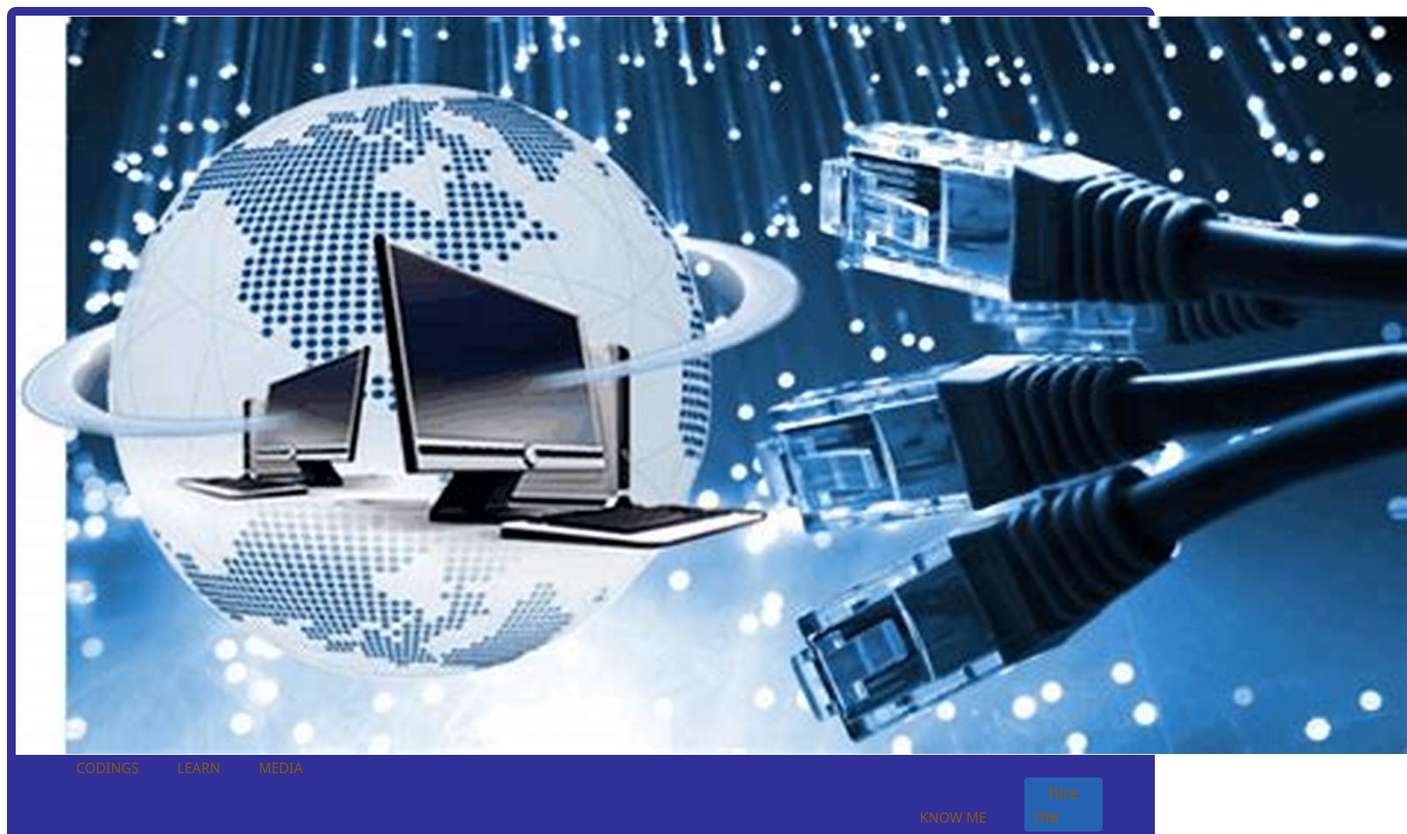
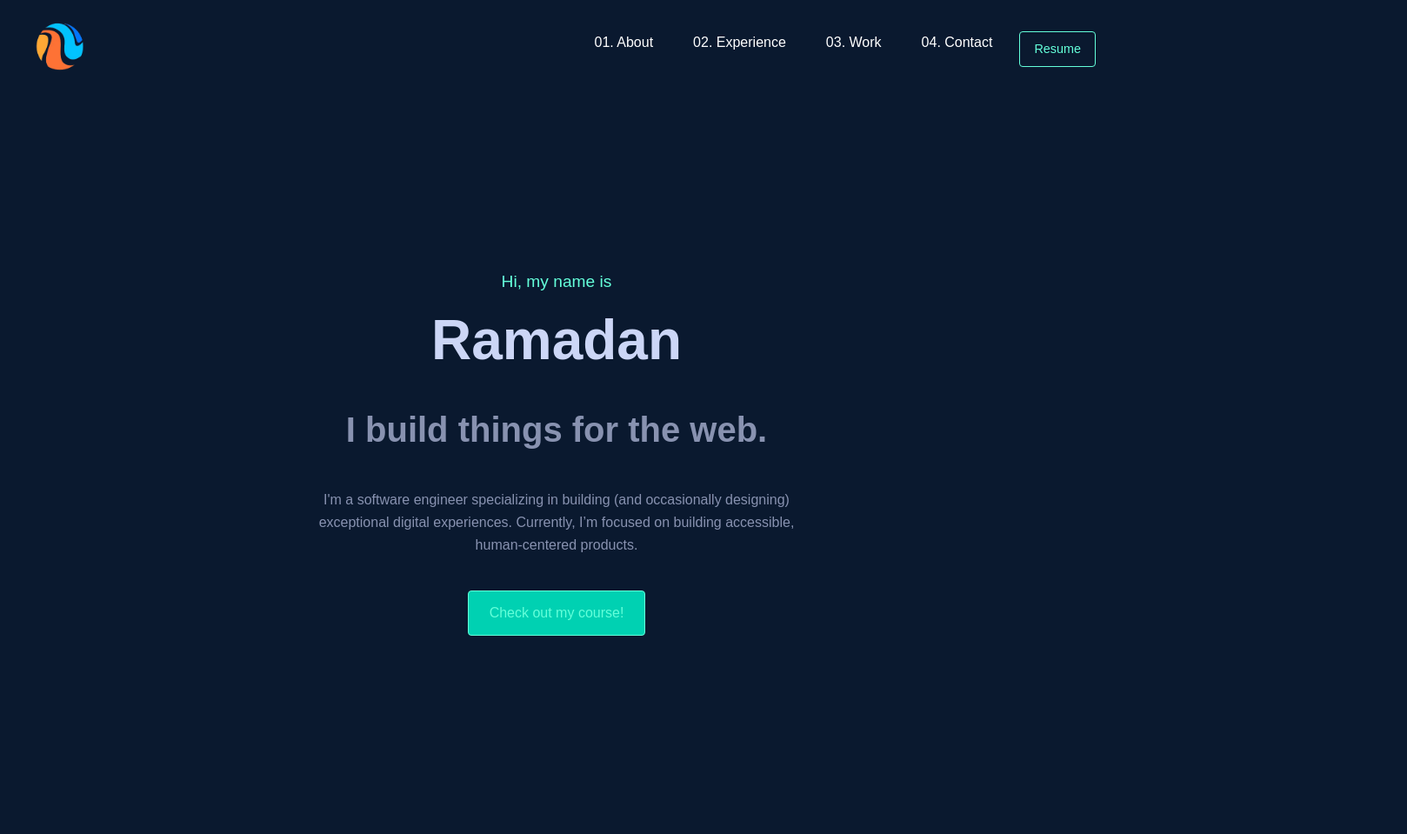
Before and after one commit to SHITTURAMADAN/ramadan, a plain HTML site: page index.html in a window 1280 px wide. Shown: the top 959 px of the page at 87% size, 1618 px wide, since content can reach past the window. After the commit the page ends 920 px from the top, so only its background shows below. Drawn offline with Linux system fonts and the light colour scheme.

Commit message:
Add files via upload

```diff
--- a/index.html
+++ b/index.html
@@ -1,68 +1,33 @@
 <!DOCTYPE html>
 <html lang="en">
 <head>
-    <meta charset="UTF-8">
-    <meta name="viewport" content="width=device-width, initial-scale=1.0">
-    <title>Raymoney developer blog </title>
-    <link rel="stylesheet" href="mystyle.css">
-    <link rel="stylesheet" href="codings.htm">
+  <meta charset="UTF-8">
+  <meta name="viewport" content="width=device-width, initial-scale=1.0">
+  <title>shittu site</title>
+  <link rel="stylesheet" href="style.css">
 </head>
 <body>
-    <div>
-        <div class="thediv">
-            <div class="navbar">
-                <img src="OIP.jpg" alt="company logo">
-            </div>
+    <header>
+        <nav>
+          <a href="#"><img src="image/logo3.png" alt="Site Logo" class="logo"></a>
+          <ul>
+            <li><a href="#about">01. About</a></li>
+            <li><a href="#experience">02. Experience</a></li>
+            <li><a href="#work">03. Work</a></li>
+            <li><a href="#contact">04. Contact</a></li>
+            <a href="resume.pdf" class="resume-btn">Resume</a>
+          </ul>
+        </nav>
+      </header>
 
-        <div class="link2">
-            <a href="codings.html">CODINGS</a>
-            <a href="learn.html">LEARN</a>
-            <a href="media.html">MEDIA</a>
-        </div>
-        <div class="links">
-            <a href="my_work.html"MY WORK></a>
-            <a href="know_me.html">KNOW ME</a>
-            <button><a href="">hire me</a></button>
-        </div>
-        <div class="name ">
-             <h4>Raymoney'DEVELOPER</h4>
-        </div>
-        <div class="inspiration">
-            <h2>
-                <span class="colour-change">
-            Software developers create software to meet user needs by employing diagrams and models,
-             writing code, and ensuring overall functionality. These professionals design, build,
-              and implement computer programs and applications. Applications software developers
-               focus on applications used on mobile devices and computer desktops.
-                Systems software developers create and oversee software used in network
-                 distribution, along with database, game, and web development. Software developers
-                 typically have bachelor's degrees in software development, computer science, or other related fields.
-                  Developing experience, earning certifications, and completing training programs like bootcamps
-                   allows individuals to pursue employment in the field. Software transcends industries, allowing
-                    software developers to design and buid programs for companies and organizations in the private
-                     and public sectors. Discover the skills, duties, and opportunities associated with developing
-                      software in this guide.
-
-                </span>
-            </h2>
-<style>
-    .colour-change {
-     animation: colour-change  5s infinite;
-    }
-    @keyframes colour-change {
-        0% {color: aqua;}
-        50% {color: blue;}
-        100%{color: black;}
-            }
-         </style>
-         <div>
-            <h2>Explore more about <a href="">"<me class="html"></me></a>
-              </h2>
-         </div>
-         <body>
-
-
-
-
-        </body>
+  <section class="hero">
+    <p class="intro-text">Hi, my name is</p>
+    <h1 class="name">Ramadan</h1>
+    <h2 class="tagline">I build things for the web.</h2>
+    <p class="description">
+      I'm a software engineer specializing in building (and occasionally designing) exceptional digital experiences. Currently, I’m focused on building accessible, human-centered products.
+    </p>
+    <a href="#course" class="cta-btn">Check out my course!</a>
+  </section>
+</body>
 </html>
--- /dev/null
+++ b/style.css
@@ -0,0 +1,287 @@
+/* Add this to your style.css */
+
+body {
+    margin: 0;
+    font-family: Arial, sans-serif;
+  }
+
+  .hidden {
+    opacity: 0;
+    transform: translateX(-100%);
+  }
+
+  .slide-in {
+    animation: slideIn 1s ease-out forwards;
+  }
+
+  @keyframes slideIn {
+    0% {
+      opacity: 0;
+      transform: translateX(-100%);
+    }
+    100% {
+      opacity: 1;
+      transform: translateX(0);
+    }
+  }
+
+  /* General reset */
+* {
+    margin: 0;
+    padding: 0;
+    box-sizing: border-box;
+  }
+
+  body {
+    font-family: 'Arial', sans-serif;
+    color: #333;
+    background-color: #f7f7f7;
+    line-height: 1.6;
+  }
+
+  /* Navigation styling */
+  header {
+    background-color: #333;
+    padding: 20px 0;
+  }
+
+  nav {
+    display: flex;
+    justify-content: space-between;
+    align-items: center;
+    padding: 0 20px;
+  }
+
+  .logo {
+    width: 100px;
+    height: auto;
+  }
+
+  nav ul {
+    display: flex;
+    justify-content: space-around;
+    list-style-type: none;
+  }
+
+  nav ul li {
+    margin: 0 15px;
+  }
+
+  nav ul li a {
+    color: #fff;
+    text-decoration: none;
+    font-size: 16px;
+  }
+
+  nav ul a:hover {
+    color: #00d1b2;
+  }
+
+  .resume-btn {
+    color: #fff;
+    border: 2px solid #00d1b2;
+    padding: 10px 15px;
+    border-radius: 5px;
+    transition: background-color 0.3s, color 0.3s;
+  }
+
+  .resume-btn:hover {
+    background-color: #00d1b2;
+    color: #fff;
+  }
+
+  /* Hero Section */
+  .hero {
+    display: flex;
+    flex-direction: column;
+    justify-content: center;
+    align-items: center;
+    height: 100vh;
+    text-align: center;
+    /* background-color: #f7f7f7; */
+    padding: 0 20px;
+  }
+
+  .intro-text {
+    font-size: 1.2rem;
+    color: #666;
+    animation: fadeInUp 1s ease-in-out;
+  }
+
+  .name {
+    font-size: 4rem;
+    color: #333;
+    animation: fadeInUp 1.5s ease-in-out;
+  }
+
+  .tagline {
+    font-size: 2.5rem;
+    color: #00d1b2;
+    margin: 20px 0;
+    animation: fadeInUp 2s ease-in-out;
+  }
+
+  .description {
+    font-size: 1.2rem;
+    max-width: 700px;
+    color: #555;
+    margin-bottom: 40px;
+    animation: fadeInUp 2.5s ease-in-out;
+  }
+
+  .cta-btn {
+    padding: 12px 25px;
+    background-color: #00d1b2;
+    color: #fff;
+    text-decoration: none;
+    border-radius: 30px;
+    transition: background-color 0.3s;
+    animation: fadeInUp 3s ease-in-out;
+  }
+
+  .cta-btn:hover {
+    background-color: #028c7e;
+  }
+
+  /* Fade in animation */
+  @keyframes fadeInUp {
+    from {
+      opacity: 0;
+      transform: translateY(20px);
+    }
+    to {
+      opacity: 1;
+      transform: translateY(0);
+    }
+  }
+
+  /* Responsive styles */
+  @media (max-width: 768px) {
+    .name {
+      font-size: 3rem;
+    }
+
+    .tagline {
+      font-size: 2rem;
+    }
+
+    .description {
+      font-size: 1rem;
+    }
+
+    nav ul {
+      flex-direction: column;
+    }
+  }
+
+
+
+
+
+
+
+
+
+
+
+
+
+
+
+
+* {
+    margin: 0;
+    padding: 0;
+    box-sizing: border-box;
+  }
+
+  body {
+    font-family: 'Arial', sans-serif;
+    background-color: #0a192f;
+    color: #ccd6f6;
+    line-height: 1.6;
+    display: flex;
+    justify-content: center;
+    align-items: center;
+    min-height: 100vh;
+    padding: 0 2rem;
+  }
+
+  header {
+    position: fixed;
+    top: 0;
+    width: 100%;
+    padding: 1rem 0;
+    background-color: #0a192f;
+    z-index: 10;
+  }
+
+  nav ul {
+    list-style: none;
+    display: flex;
+    justify-content: flex-end;
+    gap: 1rem;
+  }
+
+  nav a {
+    color: #64ffda;
+    text-decoration: none;
+    font-size: 0.9rem;
+    font-weight: 500;
+  }
+
+  .resume-btn {
+    padding: 0.5rem 1rem;
+    border: 1px solid #64ffda;
+    color: #64ffda;
+    text-decoration: none;
+    font-size: 0.9rem;
+    border-radius: 4px;
+    transition: 0.3s ease;
+  }
+
+  .resume-btn:hover {
+    background-color: rgba(100, 255, 218, 0.1);
+  }
+
+  .hero {
+    text-align: center;
+    margin-top: 15vh;
+  }
+
+  .intro-text {
+    color: #64ffda;
+    font-size: 1.2rem;
+  }
+
+  .name {
+    font-size: 4rem;
+    font-weight: bold;
+    color: #ccd6f6;
+  }
+
+  .tagline {
+    font-size: 2.5rem;
+    color: #8892b0;
+  }
+
+  .description {
+    font-size: 1rem;
+    color: #8892b0;
+    max-width: 600px;
+    margin: 1rem auto;
+  }
+
+  .cta-btn {
+    margin-top: 1.5rem;
+    padding: 0.75rem 1.5rem;
+    border: 1px solid #64ffda;
+    color: #64ffda;
+    text-decoration: none;
+    border-radius: 4px;
+    transition: 0.3s ease;
+  }
+
+  .cta-btn:hover {
+    background-color: rgba(100, 255, 218, 0.1);
+  }
```
Also changed, not shown: image/logo.png (added), image/logo2.png (added), image/logo3.png (added).
